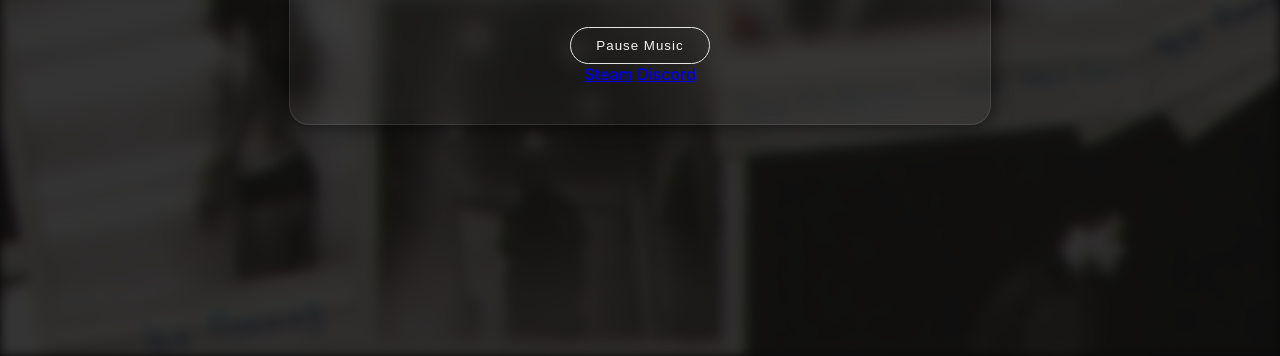
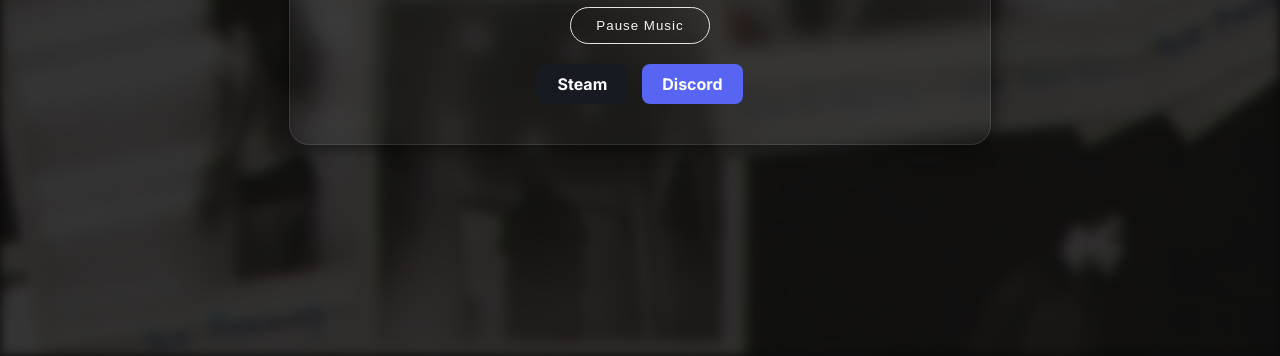
Before and after one commit to techn0z3n/technozen, a plain HTML site: page index.html in a window 1280 px wide. Both pictures are taken after a click on the button "Enter". Shown: the part 444-800 px from the top of the page. Drawn offline with Linux system fonts and the light colour scheme.

Commit message:
Update style.css

```diff
--- a/style.css
+++ b/style.css
@@ -123,3 +123,27 @@
   color: #d6d6d6;
   margin-bottom: 30px;
 }
+
+.socials {
+  display: flex;
+  gap: 15px;
+  justify-content: center;
+  margin-top: 20px;
+}
+
+.social-button {
+  text-decoration: none;
+  padding: 10px 20px;
+  border-radius: 8px;
+  color: #fff;
+  font-weight: bold;
+  transition: transform 0.2s, filter 0.2s;
+}
+
+.social-button.steam { background-color: #171a21; }
+.social-button.discord { background-color: #5865F2; }
+
+.social-button:hover {
+  transform: scale(1.1);
+  filter: brightness(1.2);
+}
```
